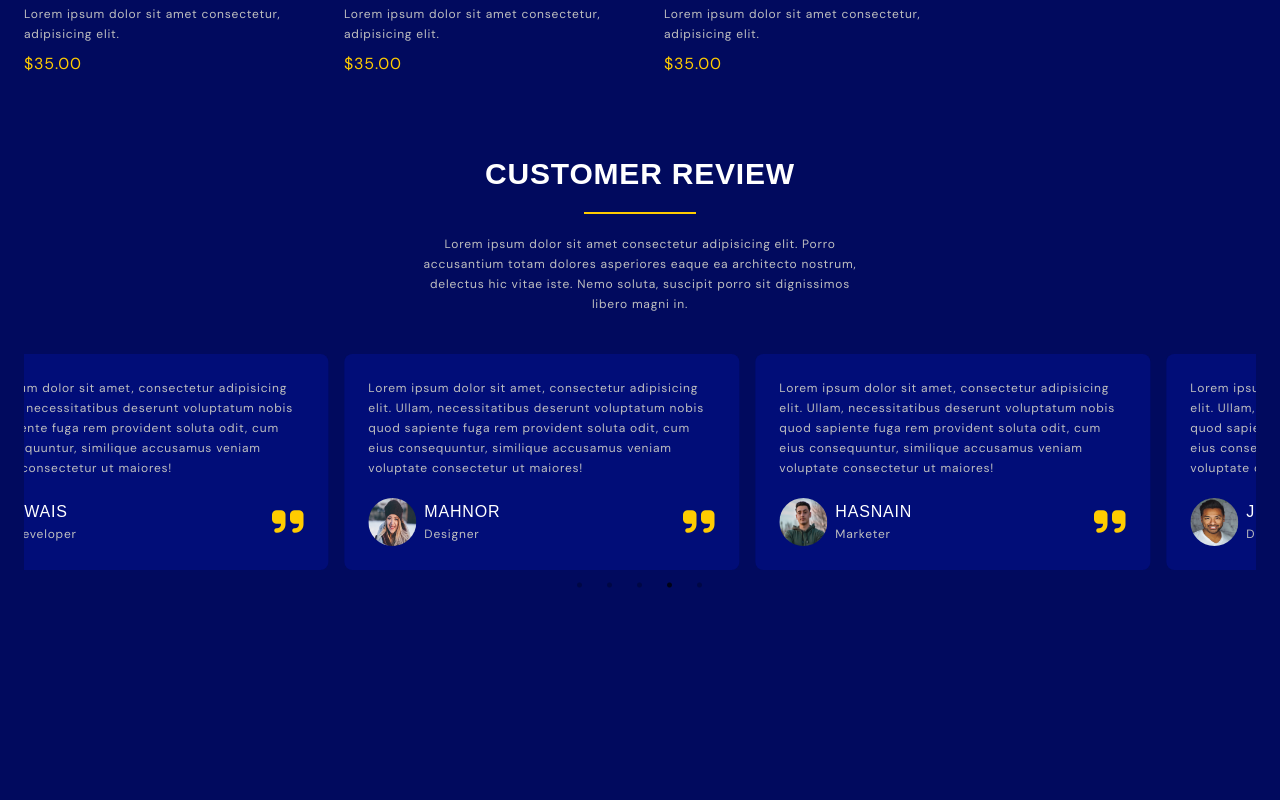
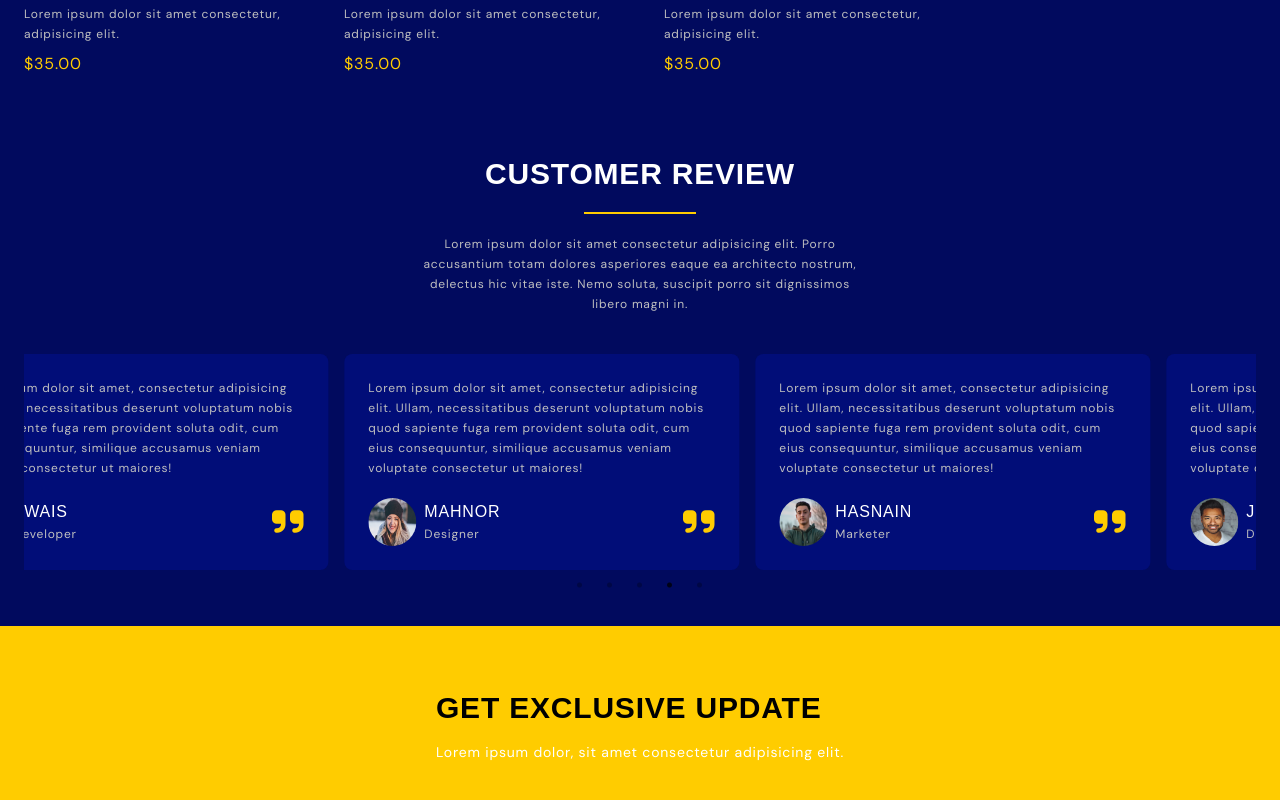
Before and after one commit to Usman-837/Burger_Website, a React (Vite) app: page / in a window 1280 px wide. Shown: the part 3333-4133 px from the top of the page. Before the commit the page ends 3959 px from the top, so only its background shows below. Built offline with nearby package versions, Linux system fonts and the light colour scheme.

Commit message:
create contact us component and add heading and patagraph in contact us section

```diff
--- a/src/App.jsx
+++ b/src/App.jsx
@@ -7,6 +7,7 @@ import Promo from "./Promo"
 import About from "./About"
 import Menu from "./Menu"
 import Review from "./review"
+import Contact from "./Contact"
 
 const App = () => {
     return(
@@ -18,6 +19,7 @@ const App = () => {
             <About/>
             <Menu/>
             <Review/>
+            <Contact/>
         </>
     )
 }
--- /dev/null
+++ b/src/Contact.jsx
@@ -0,0 +1,18 @@
+import React from "react"
+
+const Contact = () => {
+    return (
+        <>
+        <section id="contact" className="bg-secondaryColor py-16">
+            <div className="container flex flex-col gap-5 md:items-center">
+                <div className="space-y-4 md:flex-1">
+                    <h2 className="section__title text-blackColor">GET EXCLUSIVE UPDATE</h2>
+                    <p className="text-sm">Lorem ipsum dolor, sit amet consectetur adipisicing elit.</p>
+                </div>
+            </div>
+        </section>
+        </>
+    )
+}
+
+export default Contact
```
